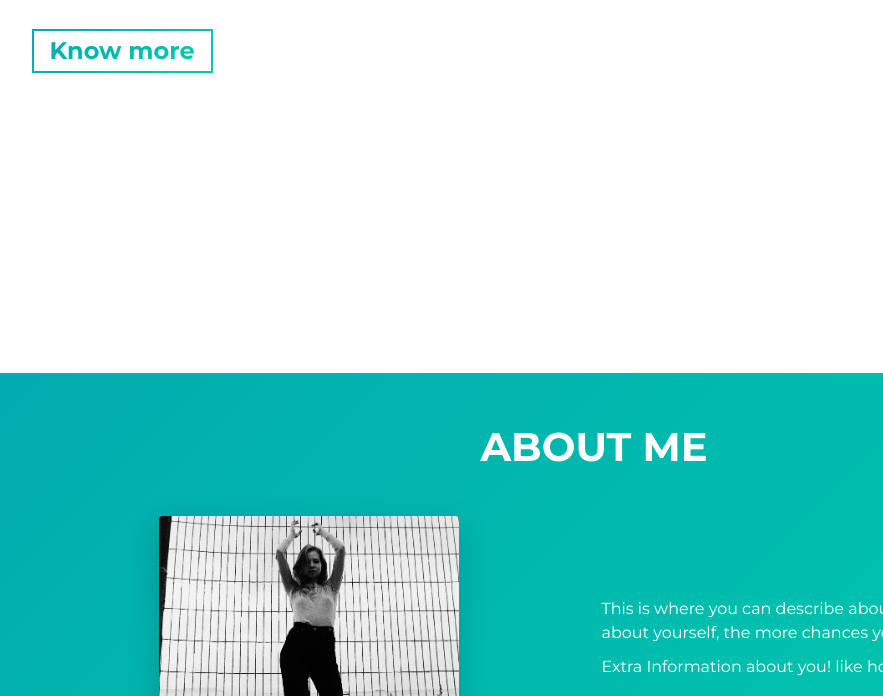
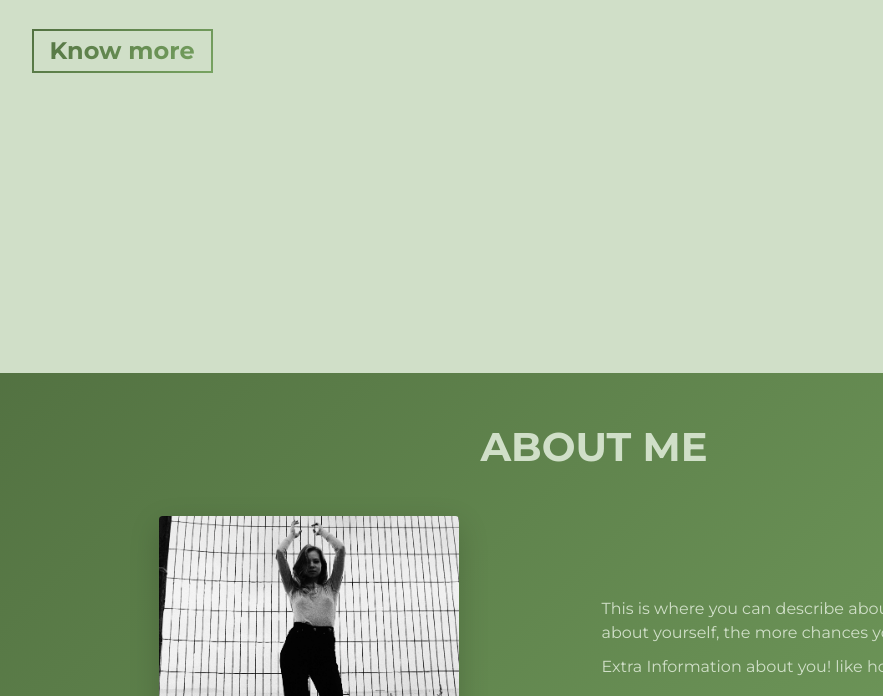
Before and after one commit to ethandanielsmall/portfolio, a website built with Parcel: page src/index.html in a window 1280 px wide. Shown: the part 427-1123 px from the top of the page, without its empty margins (46-929 px from the left). Built offline with nearby package versions, Linux system fonts and the light colour scheme.

Commit message:
trying one color pallette

```diff
--- a/src/sass/abstracts/_variables.scss
+++ b/src/sass/abstracts/_variables.scss
@@ -1,13 +1,13 @@
 // COLORS
-$primary-color: #02aab0;
-$secondary-color: #00cdac;
+$primary-color: #527141;
+$secondary-color: #77a361;
 
-$white-color: #fff;
+$white-color: #d0dfc8;
 
-$dark-grey: #333333;
-$light-grey: #d2d2d2;
+$dark-grey: #2c3e2c;
+$light-grey: #a4c195;
 
-$dark-blue-text: #272341; // For Headings
+$dark-blue-text: #2c3e2c; // For Headings
 
 // FONT SIZE
 $default-font-size: 1.6rem;
```
